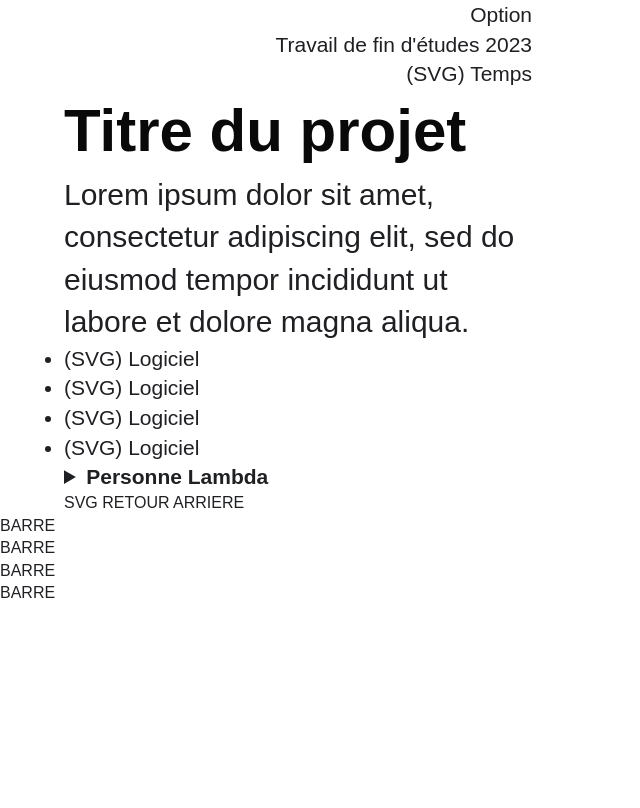
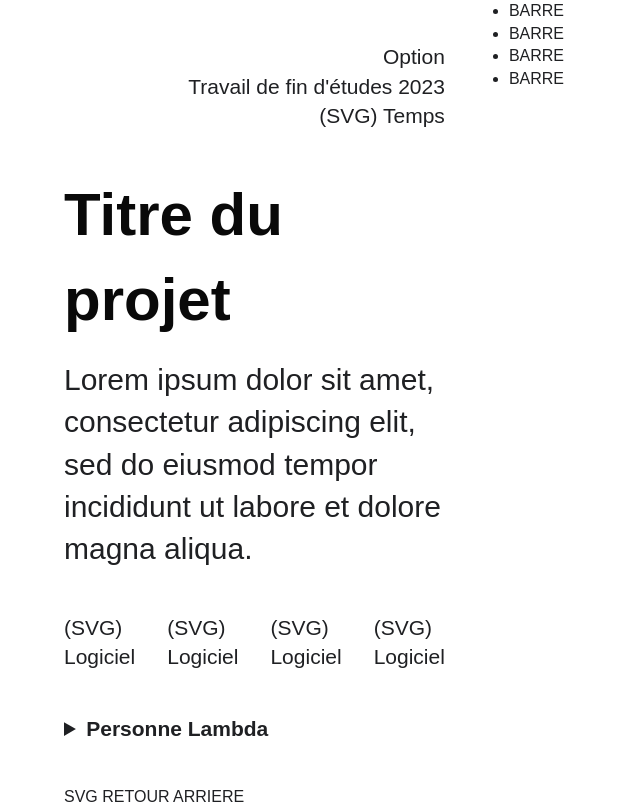
Before and after one commit to ArthurGil9/Ilab, a PHP site: page / in a window 1280 px wide. Shown: the whole page, without its empty margins (0-640 px from the left). Before the commit the page ends 598 px from the top, so only its background shows below. Run offline with PHP 8.4, Linux system fonts and the light colour scheme; style sheets or scripts are compiled from the project's sources; some web fonts are replaced.

Commit message:
css project

```diff
--- a/styles/components/_project.scss
+++ b/styles/components/_project.scss
@@ -1,16 +1,50 @@
 .project{
+  display: grid;
+  grid-template-columns: 1fr 2fr;
+
+
   &__context{
   padding: 0 64px 0 64px;
-    width: 596px;
   align-items: center;
 
+
   }
-
   &__details{
+  margin: 42px 0;
   text-align: end;
   display: flex;
   flex-direction: column;
   justify-content: end;
   }
 
+
+  &__desc{
+  margin: 42px 0;
+
+
+  .title{
+  margin-bottom: 16px ;
   }
+  }
+
+
+  &__proglist{
+  margin: 42px 0;
+  list-style: none;
+  display: flex;
+  flex-direction: row;
+  gap: 32px;
+  }
+
+
+  &__team{
+  margin: 42px 0;
+  }
+
+
+  &__retour{
+  margin: 42px 0;
+  }
+
+
+  }
```
Lines whose indentation alone changed are shown as unchanged.
